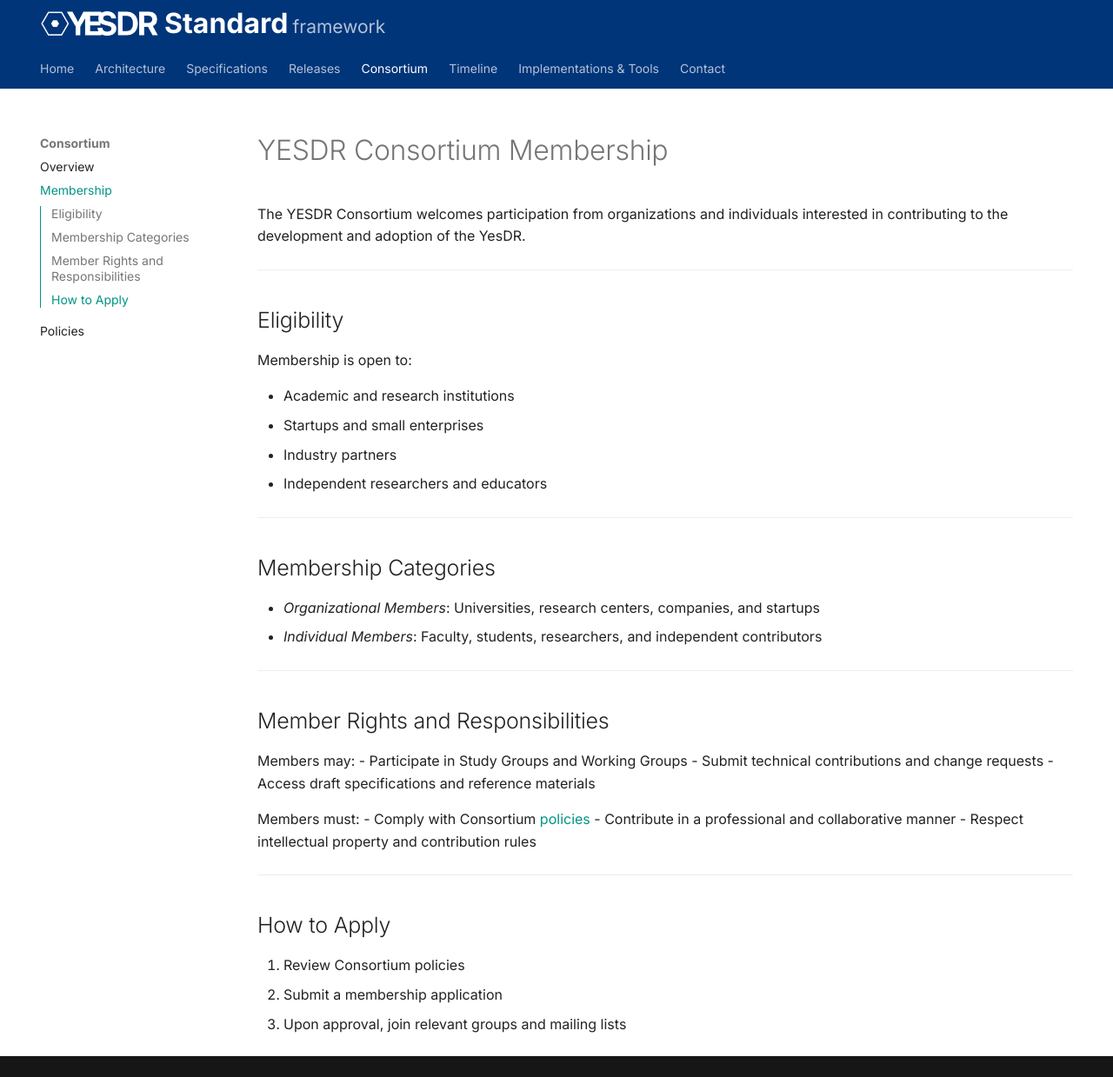
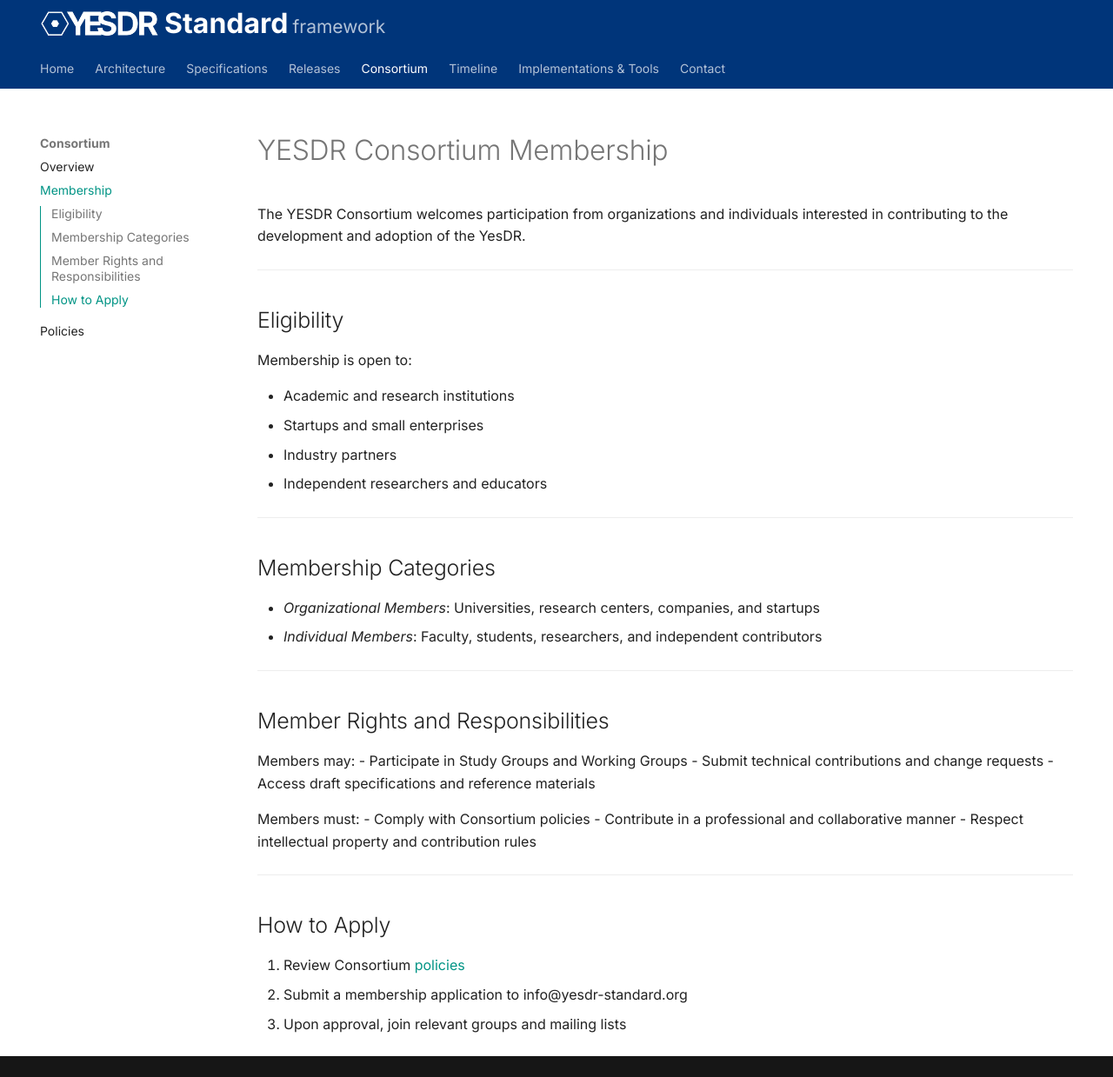
Before and after one commit to chandharlabs/yesdr-standard, an MkDocs documentation site: the page built from docs/consortium/membership.md, in a window 1280 px wide and 1239 px high. Shown: the whole window at 87% size. Built offline with MkDocs 1.6.1 and Material for MkDocs 9.7.7, drawn with Linux system fonts in a browser that asks for light colours.

Commit message:
Update membership.md

```diff
--- a/docs/consortium/membership.md
+++ b/docs/consortium/membership.md
@@ -31,7 +31,7 @@ Members may:
 - Access draft specifications and reference materials
 
 Members must:
-- Comply with Consortium [policies](policies.md)
+- Comply with Consortium policies
 - Contribute in a professional and collaborative manner
 - Respect intellectual property and contribution rules
 
@@ -39,6 +39,6 @@ Members must:
 
 ## How to Apply
 
-1. Review Consortium policies
-2. Submit a membership application
+1. Review Consortium [policies](policies.md)
+2. Submit a membership application to info@yesdr-standard.org
 3. Upon approval, join relevant groups and mailing lists
```
